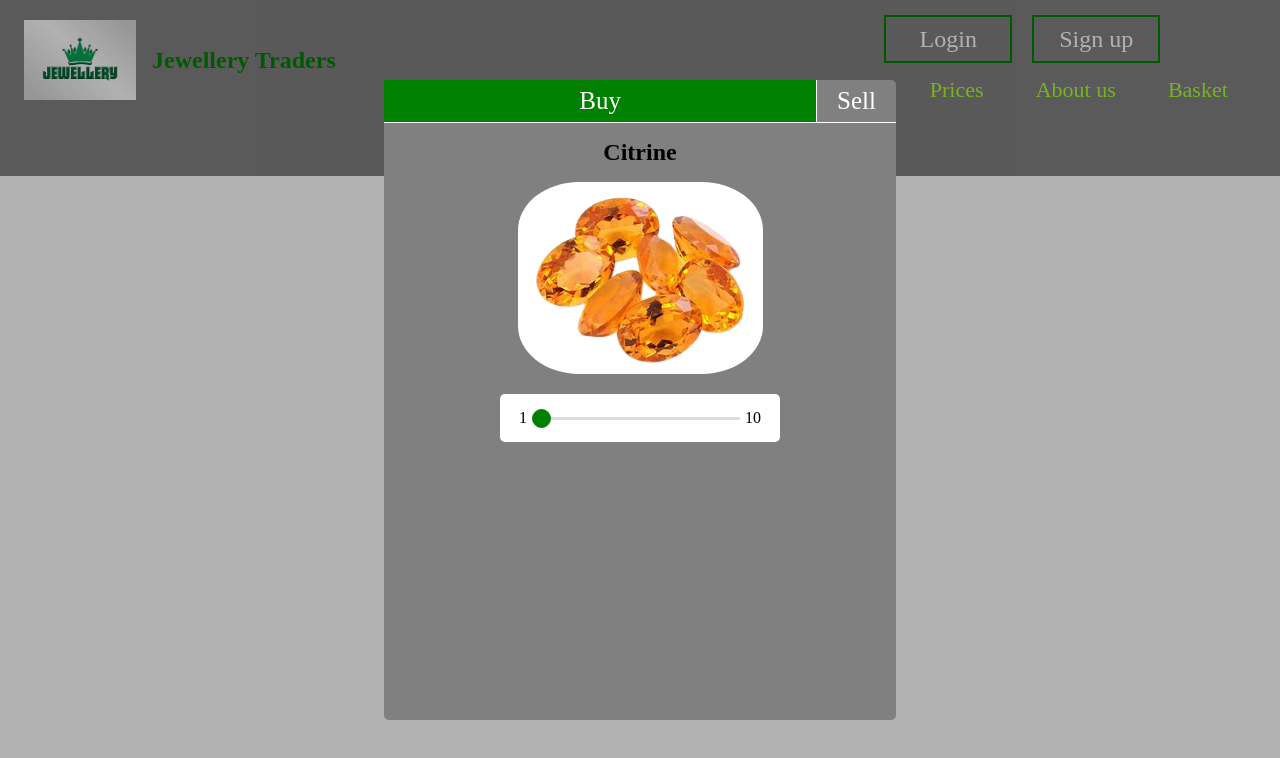
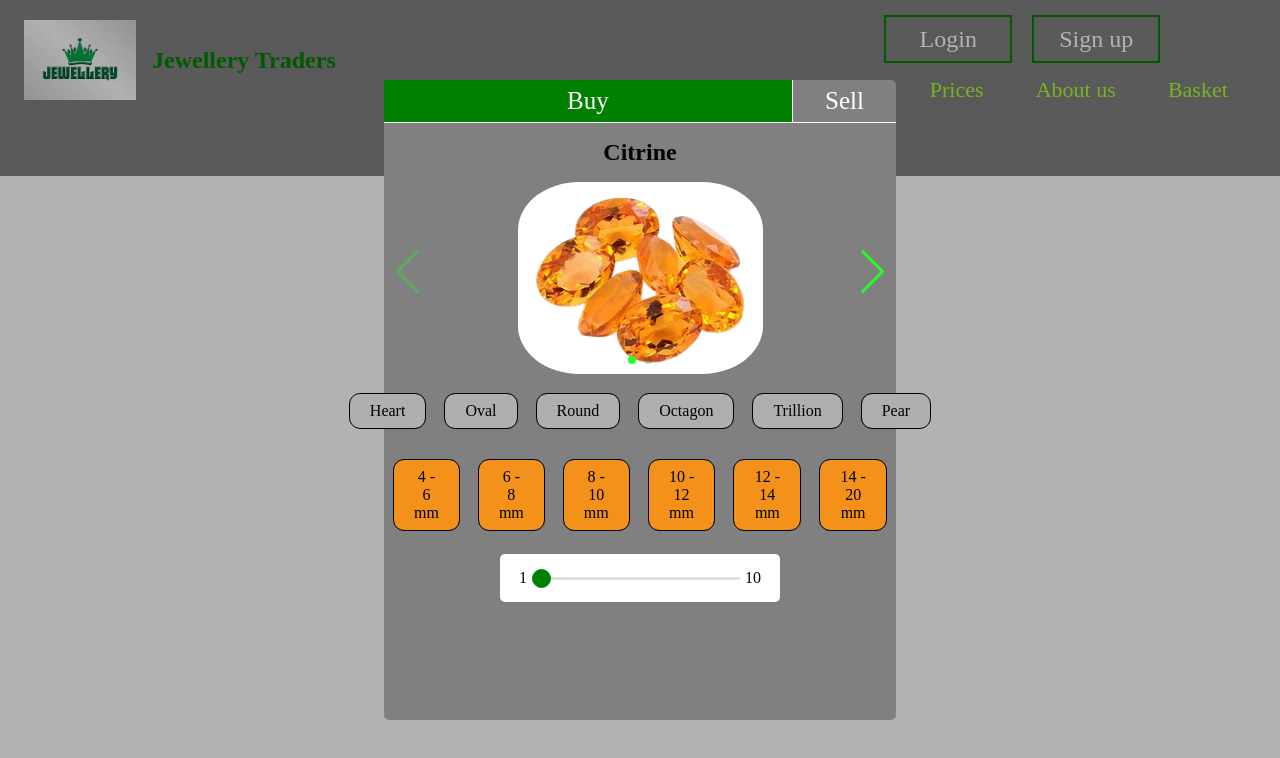
Before and after one commit to ArdonitSaliji/jewerelly-store, a React (Create React App) app: page / in a window 1280 px wide. Shown: the top 758 px of the page. Built offline with nearby package versions, Linux system fonts and the light colour scheme.

Commit message:
adding gem size and form

```diff
--- a/package.json
+++ b/package.json
@@ -10,6 +10,7 @@
     "react-dom": "^18.2.0",
     "react-icons": "^4.4.0",
     "react-router-dom": "^6.3.0",
+    "swiper": "^8.3.2",
     "web-vitals": "^2.1.4"
   },
   "scripts": {
--- a/src/components/Popups/TradeItem/TradeItem.css
+++ b/src/components/Popups/TradeItem/TradeItem.css
@@ -1,3 +1,6 @@
+:root {
+  --swiper-theme-color: #2f2 !important;
+}
 .trade-container {
   width: 100%;
   height: 100vh;
@@ -25,18 +28,14 @@
 }
 
 .trade-options a {
-  transition: width 1s;
+  transition: width 1s ease;
+  width: 5rem;
   color: white;
   font-size: 25px;
   display: inline-block;
   padding: 7px 20px;
 }
 
-.trade-options a.active {
-  transition: width 1s;
-  width: 90%;
-  background-color: green;
-}
 .trade-options a:nth-child(1) {
   border-right: 1px solid white;
 }
@@ -61,11 +60,59 @@
   width: 100%;
   display: flex;
   justify-content: center;
+  flex-direction: column;
   align-items: center;
   text-align: center;
 }
+
+.trade-form {
+  margin: 1rem 0;
+  width: 100%;
+}
+.trade-form ul {
+  display: flex;
+  justify-content: center;
+  align-items: center;
+}
+.trade-form ul li {
+  padding: 8px 20px;
+  outline: 1px solid black;
+  margin: 0 10px;
+  border-radius: 10px;
+  background-color: rgb(175, 175, 175);
+}
+.trade-form ul li:hover {
+  cursor: pointer;
+}
+.trade-form ul li:active {
+  background-color: transparent;
+}
+
+.trade-size {
+  margin: 1rem 0;
+  width: 100%;
+}
+.trade-size ul {
+  display: flex;
+  justify-content: center;
+  align-items: center;
+}
+.trade-size ul li {
+  padding: 8px 20px;
+  outline: 1px solid black;
+  margin: 0 10px;
+  border-radius: 10px;
+  background-color: rgb(243, 145, 27);
+}
+.trade-size ul li:hover {
+  cursor: pointer;
+}
+.trade-size ul li:active {
+  background-color: transparent;
+}
+
 .trade-slider {
-  margin-top: 1rem;
+  margin-top: 0.5rem;
   display: flex;
   align-items: center;
   justify-content: center;
--- a/src/components/Popups/TradeItem/TradeItem.jsx
+++ b/src/components/Popups/TradeItem/TradeItem.jsx
@@ -1,10 +1,16 @@
 /* eslint-disable jsx-a11y/anchor-is-valid */
 import React, { useRef, useState } from 'react'
 import './TradeItem.css'
+import { Swiper, SwiperSlide } from 'swiper/react'
+import { Navigation, Pagination, A11y } from 'swiper'
+import 'swiper/css'
+import 'swiper/css/navigation'
+import 'swiper/css/pagination'
+import 'swiper/css/scrollbar'
 
 const TradeItem = () => {
   const [spanValue, setSpanValue] = useState(1)
-  const [optionState, setOptionState] = useState(true)
+  const [optionState, setOptionState] = useState(false)
   const inputRef = useRef()
   const spanRef = useRef()
   const inputChangedHandler = () => {
@@ -15,25 +21,63 @@ const TradeItem = () => {
   const hideInput = () => {
     spanRef.current.classList.remove('show')
   }
-  const switchOption = () => {
-    setOptionState((prev) => !prev)
-  }
+
   return (
     <div className='trade-container'>
       <div className='trade'>
         <div className='trade-options'>
-          <a onClick={switchOption} className={optionState && 'active'}>
+          <a
+            style={!optionState ? { width: '90%', backgroundColor: 'green' } : { width: '7rem' }}
+            onClick={() => setOptionState((prev) => !prev)}
+          >
             Buy
           </a>
-          <a onClick={switchOption} className={!optionState && 'active'}>
+          <a
+            style={optionState ? { width: '90%', backgroundColor: 'green' } : { width: '7rem' }}
+            onClick={() => setOptionState((prev) => !prev)}
+          >
             Sell
           </a>
         </div>
         <div className='trade-image'>
           <h2>Citrine</h2>
-          <img src={require('../../../images/citrine.png')} alt='' />
+          <Swiper
+            modules={[Navigation, Pagination, A11y]}
+            spaceBetween={50}
+            slidesPerView={1}
+            navigation
+            pagination={{ clickable: true }}
+          >
+            <SwiperSlide>
+              <img src={require('../../../images/citrine.png')} alt='' />
+            </SwiperSlide>
+            <SwiperSlide>
+              <img src={require('../../../images/cit1.jpg')} alt='' />
+            </SwiperSlide>
+          </Swiper>
         </div>
         <div className='trade-quantity'>
+          <div className='trade-form'>
+            <ul>
+              <li>Heart</li>
+              <li>Oval</li>
+              <li>Round</li>
+              <li>Octagon</li>
+              <li>Trillion</li>
+              <li>Pear</li>
+            </ul>
+          </div>
+          <div className='trade-size'>
+            <ul>
+              <li>4 - 6 mm</li>
+              <li>6 - 8 mm</li>
+              <li>8 - 10 mm</li>
+              <li>10 - 12 mm</li>
+              <li>12 - 14 mm</li>
+              <li>14 - 20 mm</li>
+            </ul>
+          </div>
+
           <div className='trade-slider'>
             <div className='trade-slider-value'>
               <span ref={spanRef}>{spanValue}</span>
@@ -53,8 +97,6 @@ const TradeItem = () => {
             <div className='trade-val right'>10</div>
           </div>
         </div>
-
-        {/* <AiOutlineClose className='x' /> */}
       </div>
     </div>
   )
```
Also changed, not shown: src/components/Popups/TradeItem/trade-images/heart-c.png (added), 1 other file (tests, documents, lock files or other folders).
